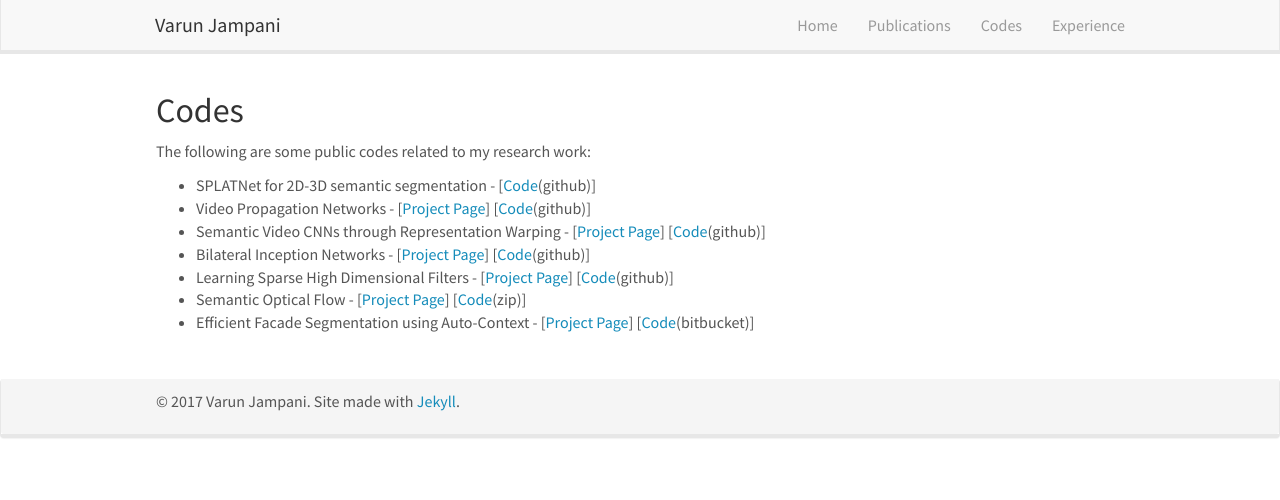
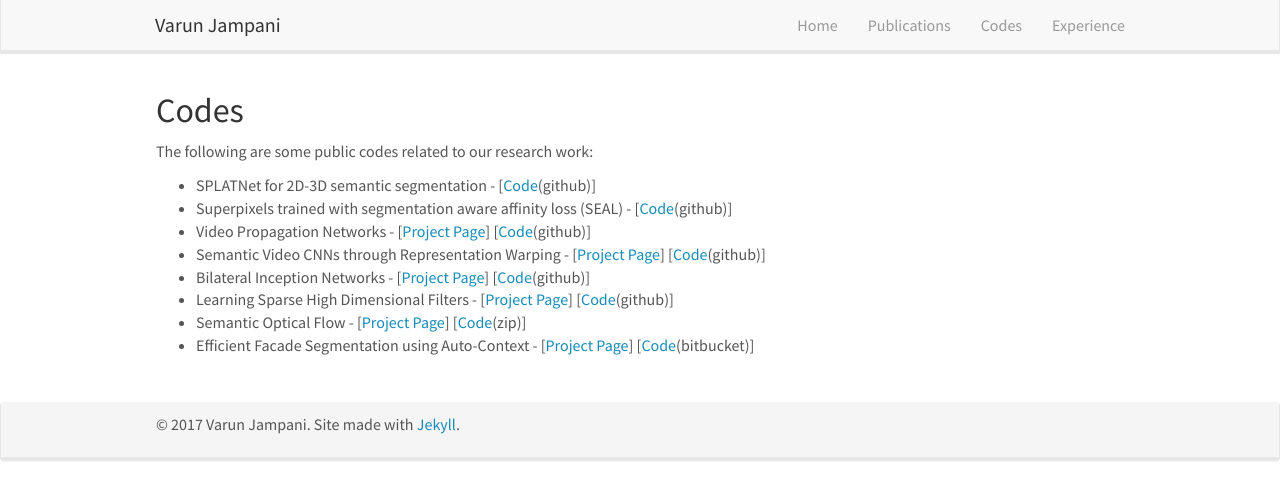
Before and after one commit to varunjampani/varunjampani.github.io, a Jekyll site: the page built from _pages/codes.md, in a window 1280 px wide. Shown: the top 500 px of the page. Built offline with Jekyll 4.4.1, drawn with Linux system fonts in a browser that asks for light colours; nearby versions of some CDN libraries.

Commit message:
SEAL code

```diff
--- a/_data/publist.yml
+++ b/_data/publist.yml
@@ -91,8 +91,8 @@
     url: https://sites.google.com/site/wctu1009/cvpr18_superpixel
     display: project page
   link3:
-    url:
-    display: code (coming soon)
+    url: https://github.com/wctu/SEAL
+    display: code (github)
 
 - title: Training Deep Networks with Synthetic Data&#58; Bridging the Reality Gap by Domain Randomization
   image: dr_wad_teaser.png
--- a/_pages/codes.md
+++ b/_pages/codes.md
@@ -8,10 +8,11 @@ permalink: /codes
 
 ## Codes
 
-<p>The following are some public codes related to my research work:</p>
+<p>The following are some public codes related to our research work:</p>
 
 <ul>
 	<li>SPLATNet for 2D-3D semantic segmentation - [<a href="https://github.com/NVlabs/splatnet">Code</a>(github)]</li>
+	<li>Superpixels trained with segmentation aware affinity loss (SEAL) - [<a href="https://github.com/wctu/SEAL">Code</a>(github)]</li>
 	<li>Video Propagation Networks - [<a href="http://varunjampani.github.io/vpn">Project Page</a>] [<a href="https://github.com/varunjampani/video_prop_networks">Code</a>(github)]</li>
 	<li>Semantic Video CNNs through Representation Warping - [<a href="http://segmentation.is.tuebingen.mpg.de/netwarp/">Project Page</a>] [<a href="https://github.com/raghudeep/netwarp_public">Code</a>(github)]</li>
 	<li>Bilateral Inception Networks - [<a href="http://segmentation.is.tuebingen.mpg.de">Project Page</a>] [<a href="https://github.com/raghudeep/bilateralinceptions">Code</a>(github)]</li>
```
